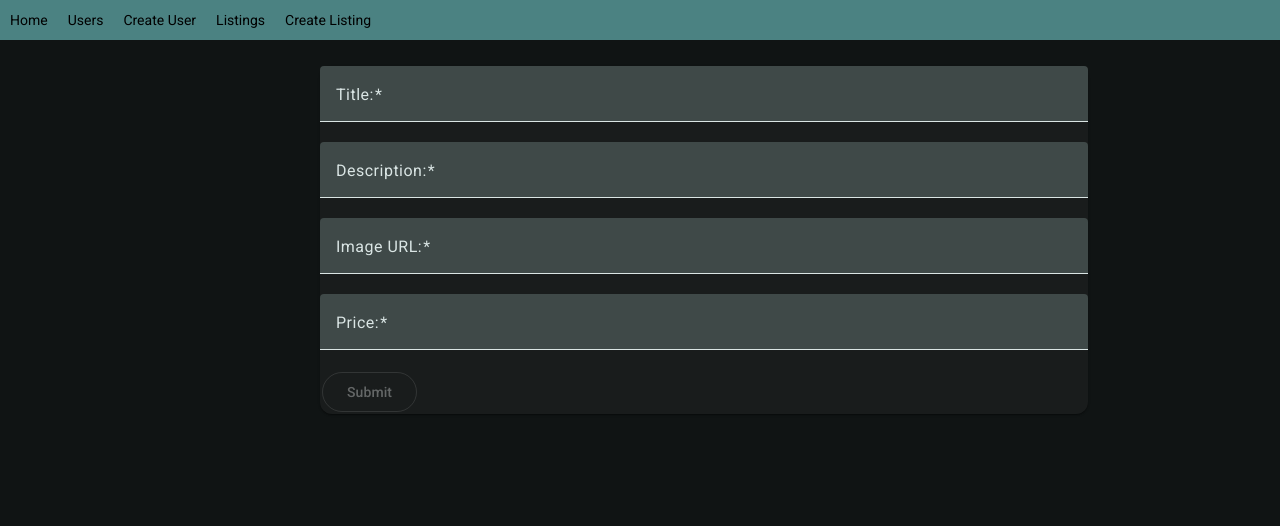
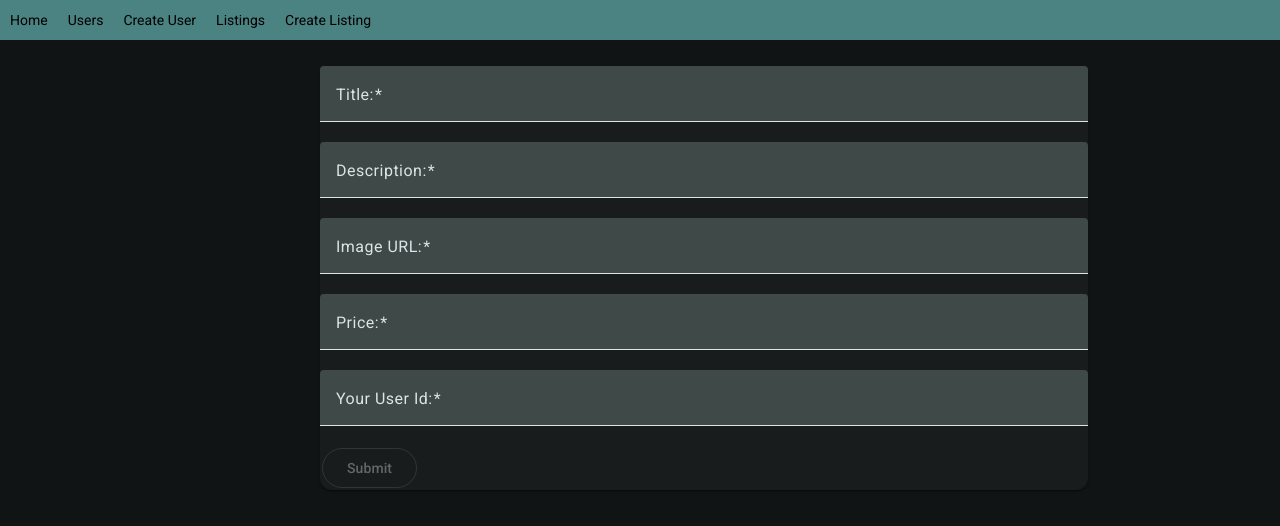
Before and after one commit to Adam-Kelly-05/OSD-Project-Frontend-Y3S2, an Angular app: page /listing-form in a window 1280 px wide. Shown: the top 526 px of the page. Built offline with nearby package versions, Linux system fonts and the light colour scheme.

Commit message:
Added posted by user interface, form and validation

```diff
--- a/src/app/listing-details-component/listing-details-component.html
+++ b/src/app/listing-details-component/listing-details-component.html
@@ -9,6 +9,7 @@
       <p>Description: {{ listing.description }}</p>
       <p>Image: {{ listing.image }}</p>
       <p>Price: {{ listing.price }}</p>
+      <p>Posted by User Id: {{ listing.posterUser }}</p>
       <p>Date posted: {{ listing.datePosted }}</p>
       <button mat-flat-button color="error" (click)="deleteListing()">Delete</button>
     </mat-card-content>
--- a/src/app/listing-form/listing-form.html
+++ b/src/app/listing-form/listing-form.html
@@ -32,6 +32,15 @@
 				<mat-error>Please enter a price between 0 and 1 Billion non-inclusive</mat-error>
 			}
 		</div>
+		<mat-form-field>
+			<mat-label for="listingPosterUser">Your User Id:</mat-label>
+			<input id="listingPosterUser" type="text" formControlName="posterUser" matInput/>
+		</mat-form-field>
+		<div>
+			@if(posterUser?.invalid && posterUser?.touched) {
+				<mat-error>Please enter a valid 24 digit user Id</mat-error>
+			}
+		</div>
 		<button type="submit" [disabled]="listingForm.invalid" matButton="outlined">Submit</button>
 	</form>
 </mat-card>
--- a/src/app/listing-form/listing-form.ts
+++ b/src/app/listing-form/listing-form.ts
@@ -48,6 +48,7 @@ export class ListingForm {
       description: ['', [Validators.required, Validators.minLength(12)]],
       image: ['', [Validators.required, linkValidator()]],
       price: ['', [Validators.required, priceValidator()]],
+      posterUser: ['', [Validators.required, Validators.minLength(24), Validators.maxLength(24)]],
       datePosted: [new Date().toDateString(), Validators.required],
     });
 
@@ -59,6 +60,7 @@ export class ListingForm {
           description: listing.description,
           image: listing.image,
           price: listing.price,
+          posterUser: listing.posterUser,
           datePosted: listing.datePosted,
         });
       }
@@ -117,4 +119,8 @@ export class ListingForm {
   get price() {
     return this.listingForm.get('price');
   }
+
+  get posterUser() {
+    return this.listingForm.get('posterUser');
+  }
 }
--- a/src/app/listings/listing.interface.ts
+++ b/src/app/listings/listing.interface.ts
@@ -4,6 +4,6 @@ export interface Listing {
     description: string;
     image: string;
     price: Number;
-    // posterPhoneNumber?: User["phonenumber"];
+    posterUser?: string;
     datePosted: Date;
 };
```
